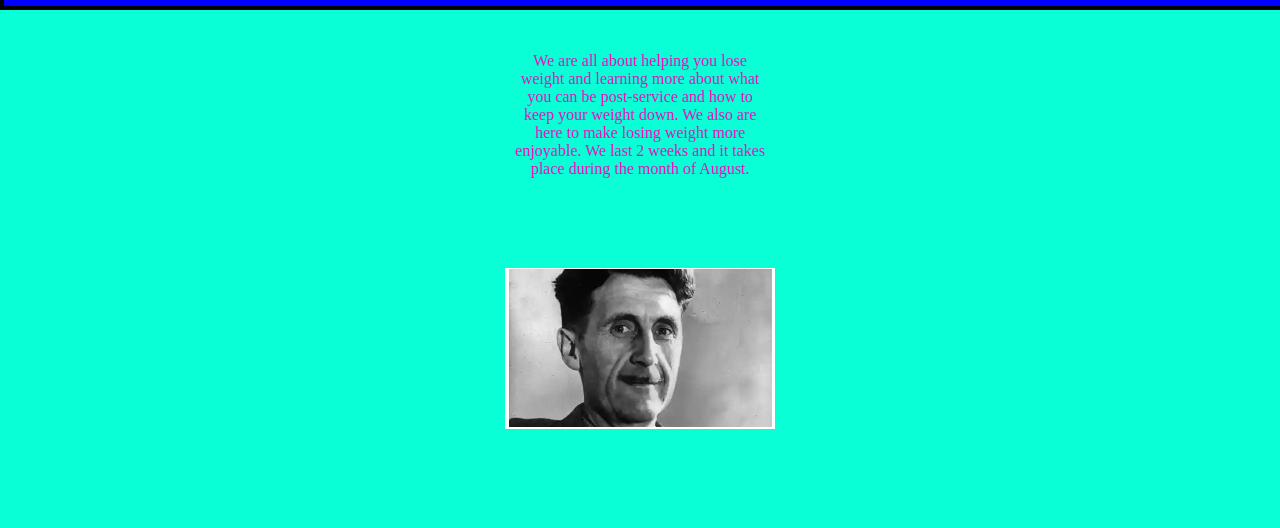
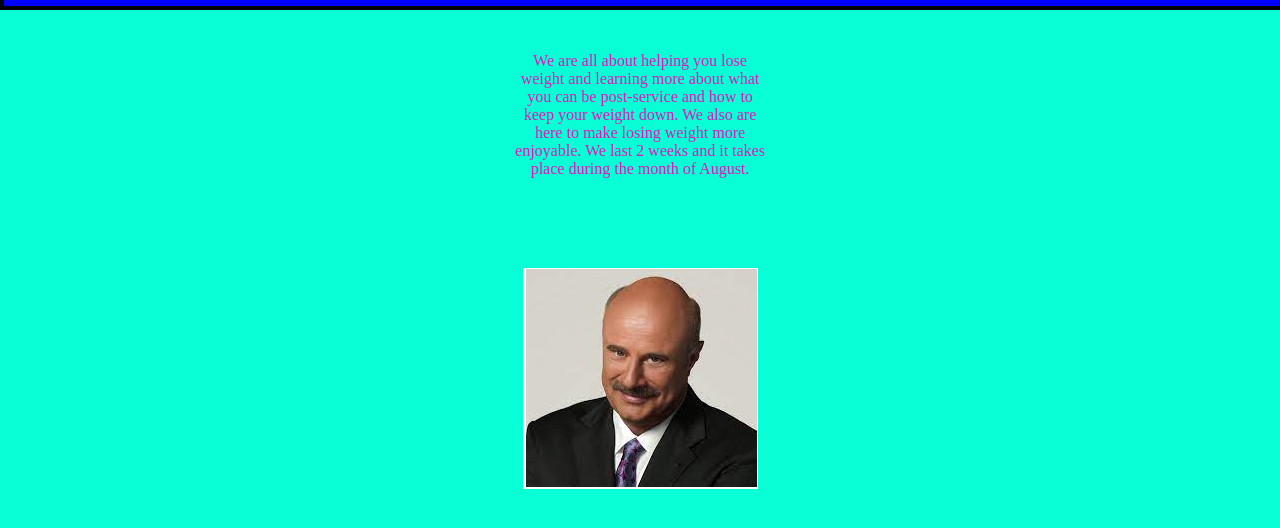
Before and after one commit to Ahoover802/TouchTheGrass, a plain HTML site: page index.html in a window 1280 px wide. Shown: the part 90-618 px from the top of the page. Drawn offline with Linux system fonts and the light colour scheme.

Commit message:
Update index.html

```diff
--- a/index.html
+++ b/index.html
@@ -18,7 +18,7 @@
       <p id = "text">We are all about helping you lose weight and learning more about what you can be post-service and how to keep your weight down.
         We also are here to make losing weight more enjoyable.
         We last 2 weeks and it takes place during the month of August.</p>
-        <img id = "image" src = "1984.png">
+        <img id = "image" src = "Dr.Phil.PNG">
     </center>
   </body>
 </html>
```
